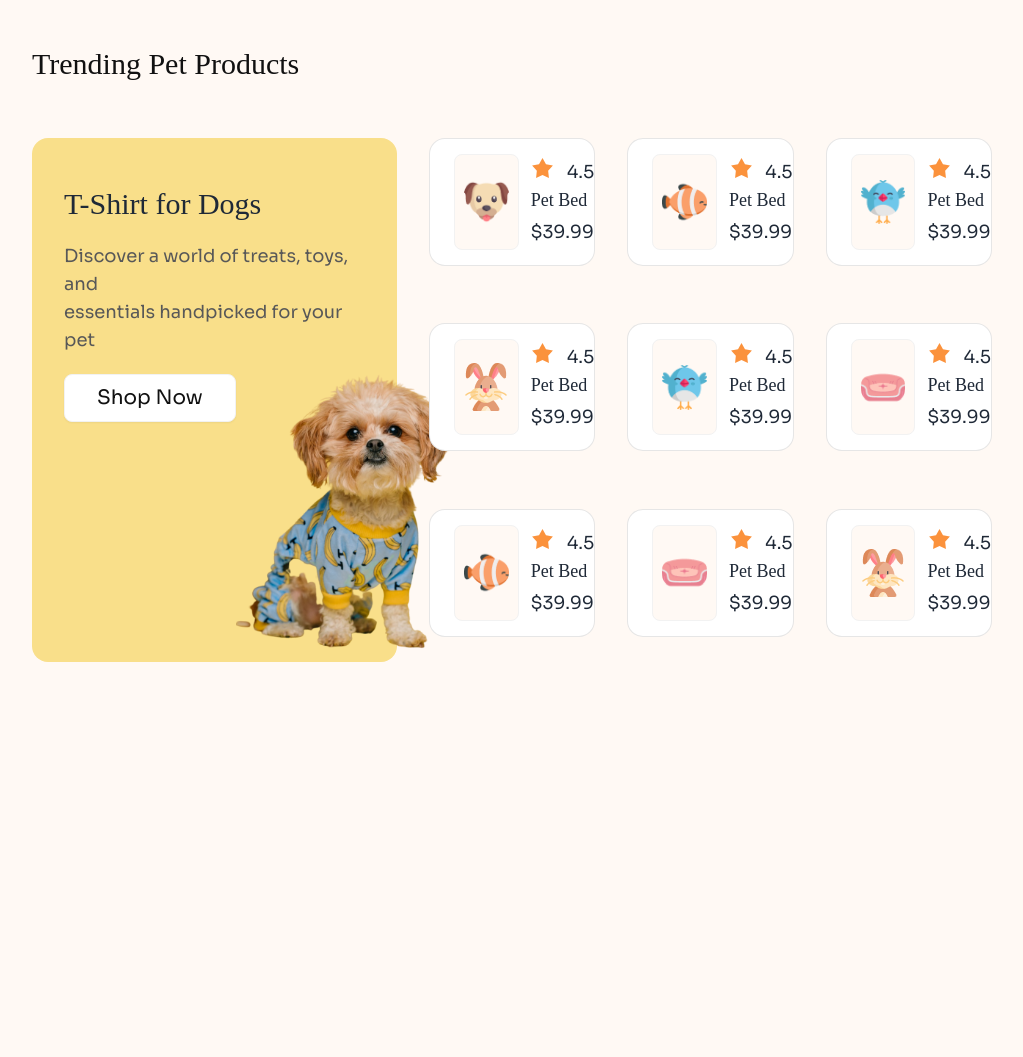
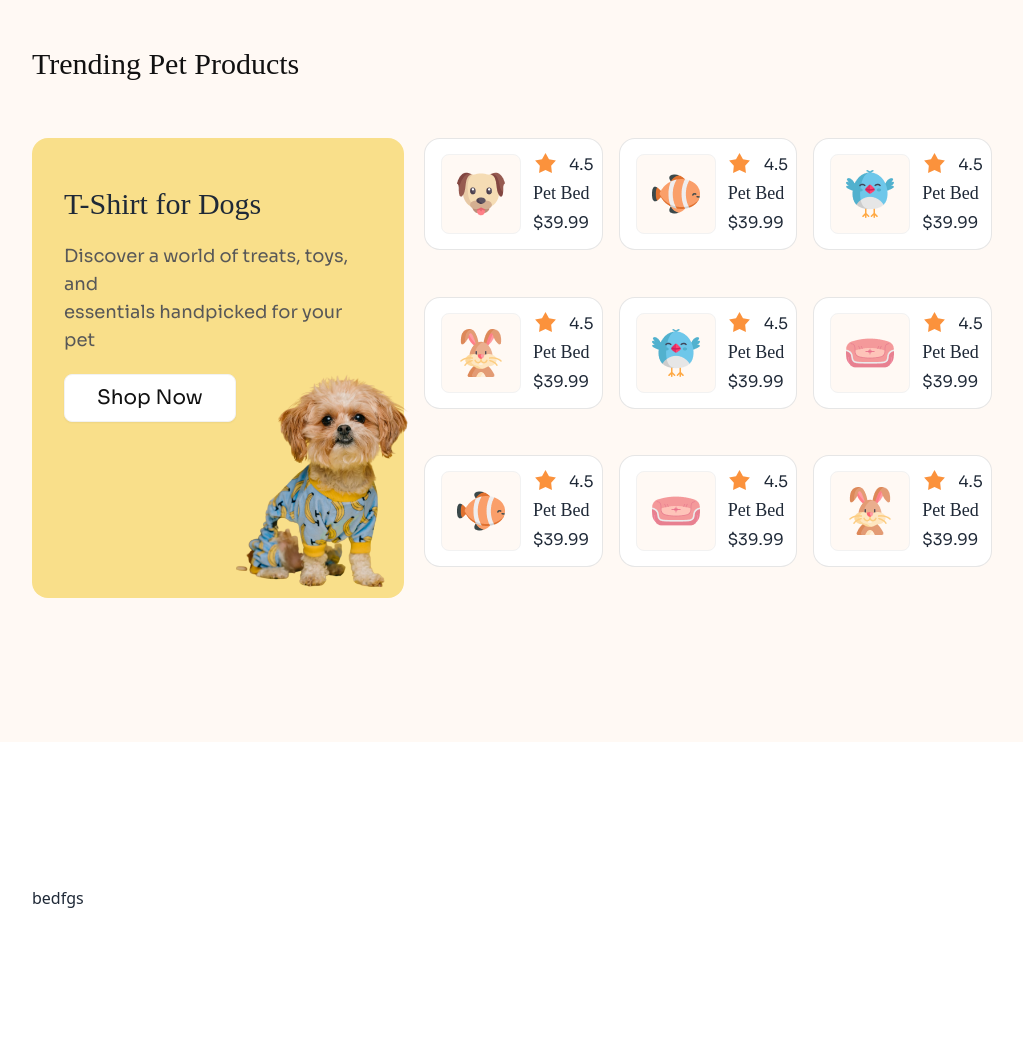
Before and after one commit to devabdullahalnoman/Pet-Shop, a plain HTML site: page index.html in a window 1280 px wide. Shown: the part 1600-2657 px from the top of the page, without its empty margins (128-1151 px from the left). Drawn offline with nearby package versions, Linux system fonts and the light colour scheme; a web font is replaced by a local one.

Commit message:
Fixed some issues with trending section

```diff
--- a/index.html
+++ b/index.html
@@ -175,12 +175,12 @@
 
         <!-- Trending-Pets Section -->
 
-        <div class="trending-pets bg-[#FFF9F4]">
+        <div class="bg-[#FFF9F4]">
             <div class="trending-pets-content mx-5 lg:mx-20 xl:mx-40 py-12 lg:py-24 xl:py-36">
                 <h1 class="section-heading adlam-display text-[#111111] text-2xl lg:text-3xl mb-8 md:mb-14">Trending Pet
                     Products</h1>
                 <div
-                    class="trending-card-container grid grid-cols-2 md:grid-cols-3 xl:grid-cols-5 xl:grid-rows-3 gap-8">
+                    class="trending-card-container grid grid-cols-2 md:grid-cols-3 xl:grid-cols-5 xl:grid-rows-1 gap-5">
                     <div class="card bg-[#F9DF8A] pt-12 px-8 space-y-5 col-span-2 md:col-span-3 xl:col-span-2">
                         <h1 class="card-title adlam-display text-2xl lg:text-3xl">T-Shirt for Dogs</h1>
                         <p class="card-subtitle sora text-[#585858] text-sm md:text-lg">Discover a world of treats,
@@ -191,14 +191,13 @@
                             <button
                                 class="btn bg-white sora text-[#111111] text-lg xl:text-xl font-normal px-5 md:px-8">Shop
                                 Now</button>
-                            <img class="h-52 md:h-56 xl:h-72" src="assets/cute-pet-mid.png" alt="">
+                            <img class="h-52 md:h-56" src="assets/cute-pet-mid.png" alt="">
                         </div>
                     </div>
-                    <div
-                        class="small-card-container grid grid-cols-2 col-span-2 md:grid-cols-3 md:col-span-3 gap-4 md:gap-8">
+                    <div class="small-card-container grid grid-cols-2 col-span-2 md:grid-cols-3 md:col-span-3 gap-4">
                         <div
-                            class="card card-bordered border-[rgba(17,17,17,0.1)] flex flex-row items-center gap-3 bg-white h-24 md:h-32 ps-2 md:ps-6">
-                            <div class="badge rounded-lg w-16 h-16 md:w-24 md:h-24 bg-[#FFF9F4]">
+                            class="card card-bordered border-[rgba(17,17,17,0.1)] flex flex-row items-center gap-3 bg-white h-24 md:h-28 ps-2 md:ps-4">
+                            <div class="badge rounded-lg w-16 h-16 md:w-20 md:h-20 bg-[#FFF9F4]">
                                 <img src="assets/dog-cartoon.png" />
                             </div>
                             <div class="small-card-content">
@@ -206,18 +205,18 @@
                                     <div class="rating space-x-1 md:space-x-3">
                                         <input type="radio" name="rating-2"
                                             class="mask mask-star-2 bg-orange-400 h-4 md:h-5" checked="checked" />
-                                        <p class="number-rating text-xs md:text-lg sora">4.5</p>
+                                        <p class="number-rating text-xs md:text-base sora">4.5</p>
                                     </div>
                                 </div>
                                 <div class="card-info space-y-1">
                                     <h2 class="card-title adlam-display text-sm md:text-lg">Pet Bed</h2>
-                                    <h3 class="price sora text-sm md:text-lg">$39.99</h3>
+                                    <h3 class="price sora text-sm md:text-base">$39.99</h3>
                                 </div>
                             </div>
                         </div>
                         <div
-                            class="card card-bordered border-[rgba(17,17,17,0.1)] flex flex-row items-center gap-3 bg-white h-24 md:h-32 ps-2 md:ps-6">
-                            <div class="badge rounded-lg w-16 h-16 md:w-24 md:h-24 bg-[#FFF9F4]">
+                            class="card card-bordered border-[rgba(17,17,17,0.1)] flex flex-row items-center gap-3 bg-white h-24 md:h-28 ps-2 md:ps-4">
+                            <div class="badge rounded-lg w-16 h-16 md:w-20 md:h-20 bg-[#FFF9F4]">
                                 <img src="assets/fish-cartoon.png" />
                             </div>
                             <div class="small-card-content">
@@ -225,18 +224,18 @@
                                     <div class="rating space-x-1 md:space-x-3">
                                         <input type="radio" name="rating-2"
                                             class="mask mask-star-2 bg-orange-400 h-4 md:h-5" checked="checked" />
-                                        <p class="number-rating text-xs md:text-lg sora">4.5</p>
+                                        <p class="number-rating text-xs md:text-base sora">4.5</p>
                                     </div>
                                 </div>
                                 <div class="card-info space-y-1">
                                     <h2 class="card-title adlam-display text-sm md:text-lg">Pet Bed</h2>
-                                    <h3 class="price sora text-sm md:text-lg">$39.99</h3>
+                                    <h3 class="price sora text-sm md:text-base">$39.99</h3>
                                 </div>
                             </div>
                         </div>
                         <div
-                            class="card card-bordered border-[rgba(17,17,17,0.1)] flex flex-row items-center gap-3 bg-white h-24 md:h-32 ps-2 md:ps-6">
-                            <div class="badge rounded-lg w-16 h-16 md:w-24 md:h-24 bg-[#FFF9F4]">
+                            class="card card-bordered border-[rgba(17,17,17,0.1)] flex flex-row items-center gap-3 bg-white h-24 md:h-28 ps-2 md:ps-4">
+                            <div class="badge rounded-lg w-16 h-16 md:w-20 md:h-20 bg-[#FFF9F4]">
                                 <img src="assets/bird-cartoon.png" />
                             </div>
                             <div class="small-card-content">
@@ -244,18 +243,18 @@
                                     <div class="rating space-x-1 md:space-x-3">
                                         <input type="radio" name="rating-2"
                                             class="mask mask-star-2 bg-orange-400 h-4 md:h-5" checked="checked" />
-                                        <p class="number-rating text-xs md:text-lg sora">4.5</p>
+                                        <p class="number-rating text-xs md:text-base sora">4.5</p>
                                     </div>
                                 </div>
                                 <div class="card-info space-y-1">
                                     <h2 class="card-title adlam-display text-sm md:text-lg">Pet Bed</h2>
-                                    <h3 class="price sora text-sm md:text-lg">$39.99</h3>
+                                    <h3 class="price sora text-sm md:text-base">$39.99</h3>
                                 </div>
                             </div>
                         </div>
                         <div
-                            class="card card-bordered border-[rgba(17,17,17,0.1)] flex flex-row items-center gap-3 bg-white h-24 md:h-32 ps-2 md:ps-6">
-                            <div class="badge rounded-lg w-16 h-16 md:w-24 md:h-24 bg-[#FFF9F4]">
+                            class="card card-bordered border-[rgba(17,17,17,0.1)] flex flex-row items-center gap-3 bg-white h-24 md:h-28 ps-2 md:ps-4">
+                            <div class="badge rounded-lg w-16 h-16 md:w-20 md:h-20 bg-[#FFF9F4]">
                                 <img src="assets/rabbit-cartoon.png" />
                             </div>
                             <div class="small-card-content">
@@ -263,18 +262,18 @@
                                     <div class="rating space-x-1 md:space-x-3">
                                         <input type="radio" name="rating-2"
                                             class="mask mask-star-2 bg-orange-400 h-4 md:h-5" checked="checked" />
-                                        <p class="number-rating text-xs md:text-lg sora">4.5</p>
+                                        <p class="number-rating text-xs md:text-base sora">4.5</p>
                                     </div>
                                 </div>
                                 <div class="card-info space-y-1">
                                     <h2 class="card-title adlam-display text-sm md:text-lg">Pet Bed</h2>
-                                    <h3 class="price sora text-sm md:text-lg">$39.99</h3>
+                                    <h3 class="price sora text-sm md:text-base">$39.99</h3>
                                 </div>
                             </div>
                         </div>
                         <div
-                            class="card card-bordered border-[rgba(17,17,17,0.1)] flex flex-row items-center gap-3 bg-white h-24 md:h-32 ps-2 md:ps-6">
-                            <div class="badge rounded-lg w-16 h-16 md:w-24 md:h-24 bg-[#FFF9F4]">
+                            class="card card-bordered border-[rgba(17,17,17,0.1)] flex flex-row items-center gap-3 bg-white h-24 md:h-28 ps-2 md:ps-4">
+                            <div class="badge rounded-lg w-16 h-16 md:w-20 md:h-20 bg-[#FFF9F4]">
                                 <img src="assets/bird-cartoon.png" />
                             </div>
                             <div class="small-card-content">
@@ -282,18 +281,18 @@
                                     <div class="rating space-x-1 md:space-x-3">
                                         <input type="radio" name="rating-2"
                                             class="mask mask-star-2 bg-orange-400 h-4 md:h-5" checked="checked" />
-                                        <p class="number-rating text-xs md:text-lg sora">4.5</p>
+                                        <p class="number-rating text-xs md:text-base sora">4.5</p>
                                     </div>
                                 </div>
                                 <div class="card-info space-y-1">
                                     <h2 class="card-title adlam-display text-sm md:text-lg">Pet Bed</h2>
-                                    <h3 class="price sora text-sm md:text-lg">$39.99</h3>
+                                    <h3 class="price sora text-sm md:text-base">$39.99</h3>
                                 </div>
                             </div>
                         </div>
                         <div
-                            class="card card-bordered border-[rgba(17,17,17,0.1)] flex flex-row items-center gap-3 bg-white h-24 md:h-32 ps-2 md:ps-6">
-                            <div class="badge rounded-lg w-16 h-16 md:w-24 md:h-24 bg-[#FFF9F4]">
+                            class="card card-bordered border-[rgba(17,17,17,0.1)] flex flex-row items-center gap-3 bg-white h-24 md:h-28 ps-2 md:ps-4">
+                            <div class="badge rounded-lg w-16 h-16 md:w-20 md:h-20 bg-[#FFF9F4]">
                                 <img src="assets/pet-couch.png" />
                             </div>
                             <div class="small-card-content">
@@ -301,18 +300,18 @@
                                     <div class="rating space-x-1 md:space-x-3">
                                         <input type="radio" name="rating-2"
                                             class="mask mask-star-2 bg-orange-400 h-4 md:h-5" checked="checked" />
-                                        <p class="number-rating text-xs md:text-lg sora">4.5</p>
+                                        <p class="number-rating text-xs md:text-base sora">4.5</p>
                                     </div>
                                 </div>
                                 <div class="card-info space-y-1">
                                     <h2 class="card-title adlam-display text-sm md:text-lg">Pet Bed</h2>
-                                    <h3 class="price sora text-sm md:text-lg">$39.99</h3>
+                                    <h3 class="price sora text-sm md:text-base">$39.99</h3>
                                 </div>
                             </div>
                         </div>
                         <div
-                            class="card card-bordered border-[rgba(17,17,17,0.1)] flex flex-row items-center gap-3 bg-white h-24 md:h-32 ps-2 md:ps-6">
-                            <div class="badge rounded-lg w-16 h-16 md:w-24 md:h-24 bg-[#FFF9F4]">
+                            class="card card-bordered border-[rgba(17,17,17,0.1)] flex flex-row items-center gap-3 bg-white h-24 md:h-28 ps-2 md:ps-4">
+                            <div class="badge rounded-lg w-16 h-16 md:w-20 md:h-20 bg-[#FFF9F4]">
                                 <img src="assets/fish-cartoon.png" />
                             </div>
                             <div class="small-card-content">
@@ -320,18 +319,18 @@
                                     <div class="rating space-x-1 md:space-x-3">
                                         <input type="radio" name="rating-2"
                                             class="mask mask-star-2 bg-orange-400 h-4 md:h-5" checked="checked" />
-                                        <p class="number-rating text-xs md:text-lg sora">4.5</p>
+                                        <p class="number-rating text-xs md:text-base sora">4.5</p>
                                     </div>
                                 </div>
                                 <div class="card-info space-y-1">
                                     <h2 class="card-title adlam-display text-sm md:text-lg">Pet Bed</h2>
-                                    <h3 class="price sora text-sm md:text-lg">$39.99</h3>
+                                    <h3 class="price sora text-sm md:text-base">$39.99</h3>
                                 </div>
                             </div>
                         </div>
                         <div
-                            class="card card-bordered border-[rgba(17,17,17,0.1)] flex flex-row items-center gap-3 bg-white h-24 md:h-32 ps-2 md:ps-6">
-                            <div class="badge rounded-lg w-16 h-16 md:w-24 md:h-24 bg-[#FFF9F4]">
+                            class="card card-bordered border-[rgba(17,17,17,0.1)] flex flex-row items-center gap-3 bg-white h-24 md:h-28 ps-2 md:ps-4">
+                            <div class="badge rounded-lg w-16 h-16 md:w-20 md:h-20 bg-[#FFF9F4]">
                                 <img src="assets/pet-couch.png" />
                             </div>
                             <div class="small-card-content">
@@ -339,18 +338,18 @@
                                     <div class="rating space-x-1 md:space-x-3">
                                         <input type="radio" name="rating-2"
                                             class="mask mask-star-2 bg-orange-400 h-4 md:h-5" checked="checked" />
-                                        <p class="number-rating text-xs md:text-lg sora">4.5</p>
+                                        <p class="number-rating text-xs md:text-base sora">4.5</p>
                                     </div>
                                 </div>
                                 <div class="card-info space-y-1">
                                     <h2 class="card-title adlam-display text-sm md:text-lg">Pet Bed</h2>
-                                    <h3 class="price sora text-sm md:text-lg">$39.99</h3>
+                                    <h3 class="price sora text-sm md:text-base">$39.99</h3>
                                 </div>
                             </div>
                         </div>
                         <div
-                            class="card card-bordered border-[rgba(17,17,17,0.1)] md:flex flex-row items-center gap-3 bg-white h-24 md:h-32 ps-2 md:ps-6 hidden">
-                            <div class="badge rounded-lg w-16 h-16 md:w-24 md:h-24 bg-[#FFF9F4]">
+                            class="card card-bordered border-[rgba(17,17,17,0.1)] md:flex flex-row items-center gap-3 bg-white h-24 md:h-28 ps-2 md:ps-4 hidden">
+                            <div class="badge rounded-lg w-16 h-16 md:w-20 md:h-20 bg-[#FFF9F4]">
                                 <img src="assets/rabbit-cartoon.png" />
                             </div>
                             <div class="small-card-content">
@@ -358,12 +357,12 @@
                                     <div class="rating space-x-1 md:space-x-3">
                                         <input type="radio" name="rating-2"
                                             class="mask mask-star-2 bg-orange-400 h-4 md:h-5" checked="checked" />
-                                        <p class="number-rating text-xs md:text-lg sora">4.5</p>
+                                        <p class="number-rating text-xs md:text-base sora">4.5</p>
                                     </div>
                                 </div>
                                 <div class="card-info space-y-1">
                                     <h2 class="card-title adlam-display text-sm md:text-lg">Pet Bed</h2>
-                                    <h3 class="price sora text-sm md:text-lg">$39.99</h3>
+                                    <h3 class="price sora text-sm md:text-base">$39.99</h3>
                                 </div>
                             </div>
                         </div>
@@ -371,6 +370,10 @@
                 </div>
             </div>
         </div>
+
+        <!-- Low-Price Section -->
+
+        <div class="mx-5 lg:mx-20 xl:mx-40 py-12 lg:py-24 xl:py-36">bedfgs</div>
     </main>
     <!-- Footer-Section -->
     <footer></footer>
```
